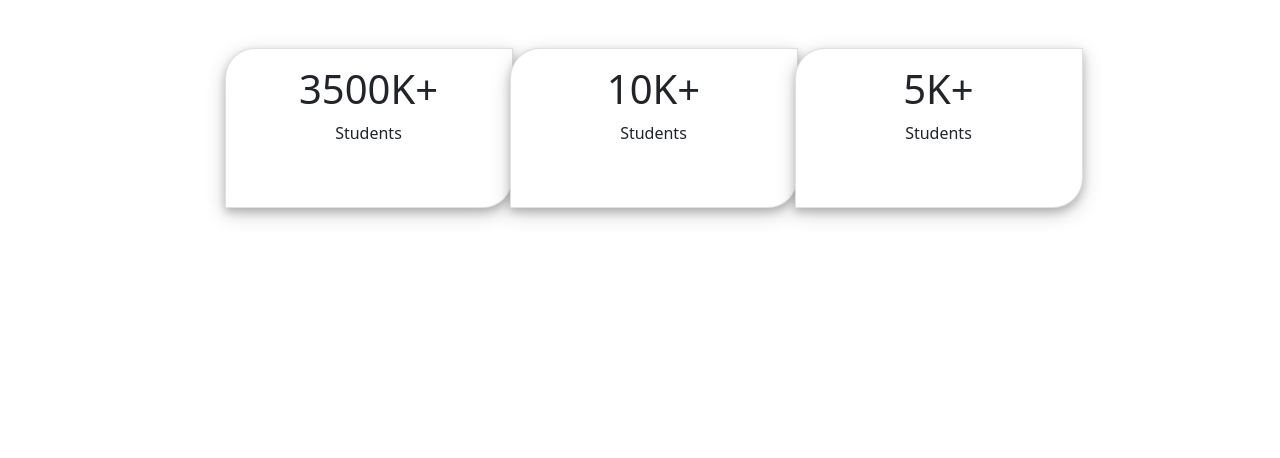
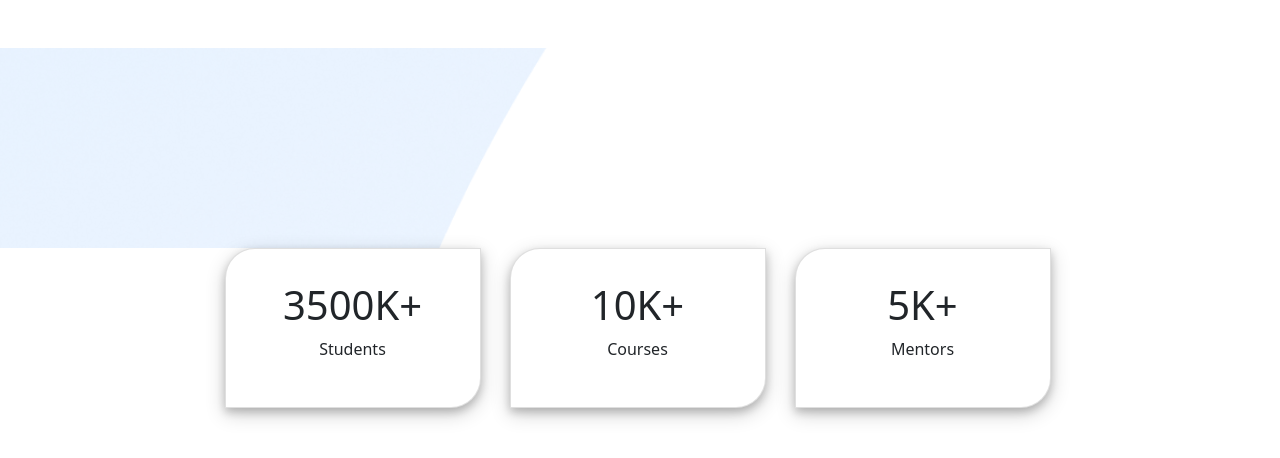
Before and after one commit to Hack-Angel/Cogneasy, a Vue app: page /card in a window 1280 px wide. Shown: the top 458 px of the page. Built offline with nearby package versions, Linux system fonts and the light colour scheme.

Commit message:
added new components

```diff
--- a/src/components/Card.vue
+++ b/src/components/Card.vue
@@ -1,9 +1,10 @@
 <template>
-    <div class="card_text card_bg">
+    <div class="card_text">
+        <div class="card_bg"></div>
         <div class="container">
             <div class="row justify-content-center">
                 <div class="col-3">
-                    <div class="card text-center main_content" style="width: 18rem;">
+                    <div class="card text-center main_content" style="width: 16rem;">
                         <div class="card-body">
                             <h1 class="card-title">3500K+</h1>
                             <p class="card-text">Students</p>
@@ -11,18 +12,18 @@
                     </div>
                 </div>
                 <div class="col-3">
-                    <div class="card text-center main_content" style="width: 18rem;">
+                    <div class="card text-center main_content" style="width: 16rem;">
                         <div class="card-body">
                             <h1 class="card-title">10K+</h1>
-                            <p class="card-text">Students</p>
+                            <p class="card-text">Courses</p>
                         </div>
                     </div>
                 </div>
                 <div class="col-3">
-                    <div class="card text-center main_content" style="width: 18rem;">
+                    <div class="card text-center main_content" style="width: 16rem;">
                         <div class="card-body">
                             <h1 class="card-title">5K+</h1>
-                            <p class="card-text">Students</p>
+                            <p class="card-text">Mentors</p>
                         </div>
                     </div>
                 </div>
@@ -44,12 +45,15 @@ export default {
     padding-top: 3rem;
     padding-bottom: 4rem;
 }
-/* .card_bg{
+.card_bg{
     background-image: url('~@/assets/img_1/Vector.png');
-    height: 700px;
+    height: 200px;
     background-position:center right;
     background-size:cover;
-} */
+}
+h1{
+    padding-top: 1rem;
+}
 .main_content{
     background-color: white;
     border-radius:30px 0 30px 0;
```
Also changed, not shown: src/components/Upskill.vue (added, +18 -0 lines).
